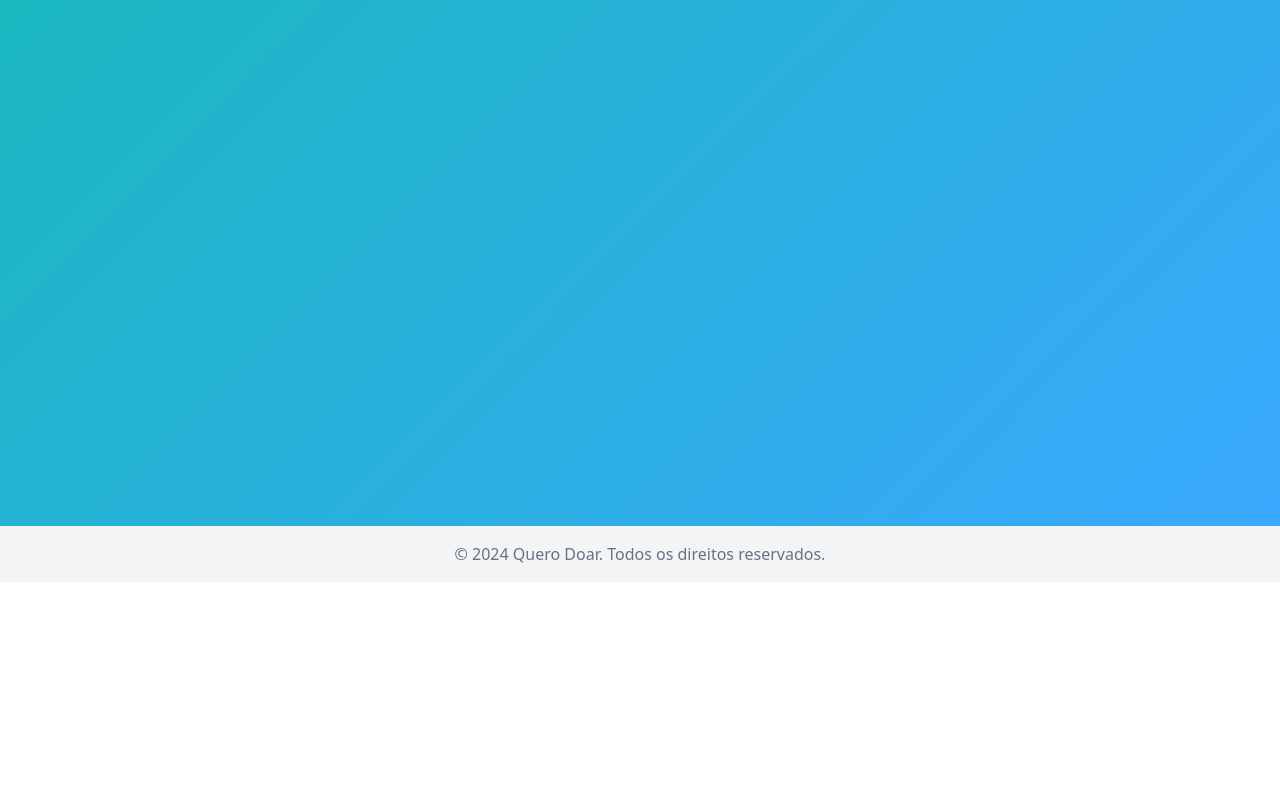
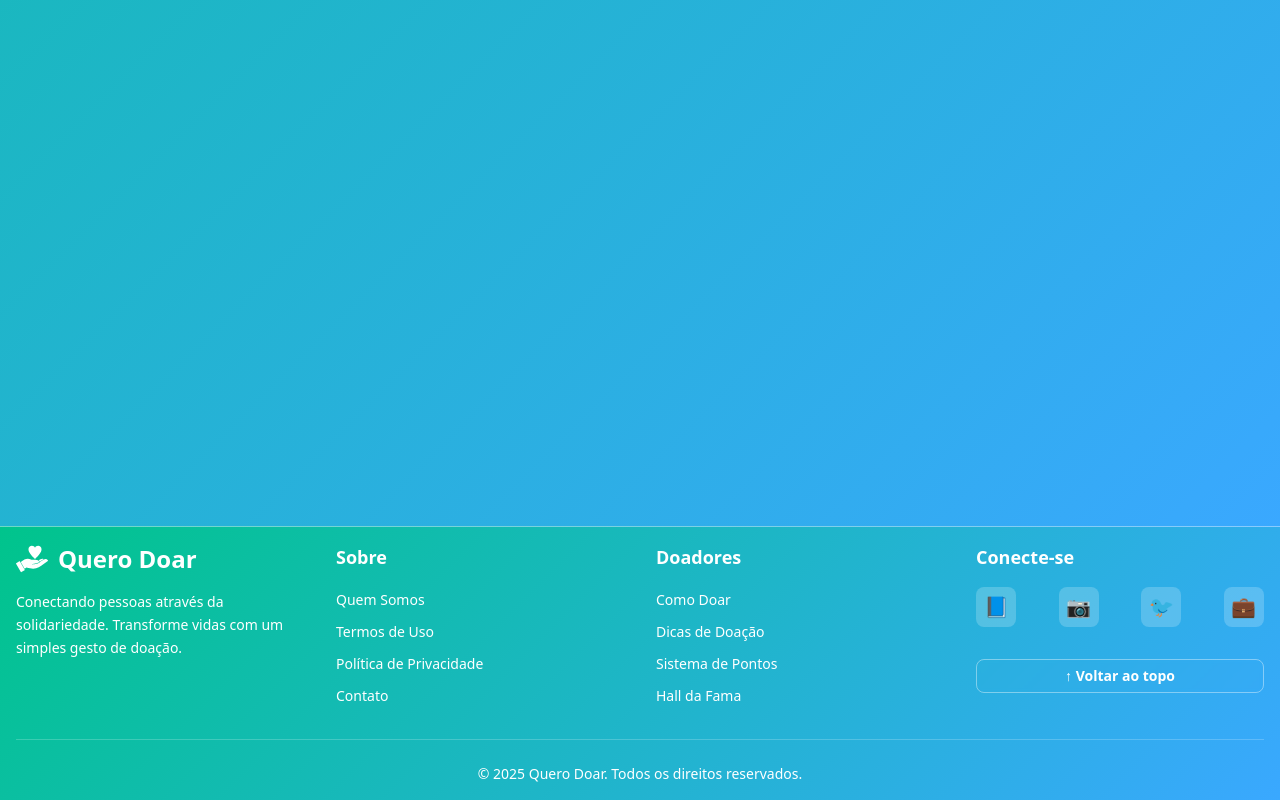
Before and after one commit to Eduardo-Ohlweiler/quero_doar_frontend, a React (Vite) app: page / in a window 1280 px wide. Shown: the part 1474-2274 px from the top of the page. Before the commit the page ends 2056 px from the top, so only its background shows below. Built offline with nearby package versions, Linux system fonts and the light colour scheme.

Commit message:
feat: Atualiza o componente Footer com novos estilos e adiciona ao MainLayout

```diff
--- a/src/components/Footer/Footer.jsx
+++ b/src/components/Footer/Footer.jsx
@@ -61,7 +61,7 @@ const Footer = ({
 
     const renderFullFooter = () => (
         <div className={twMerge(clsx(footerContainerStyles({ variant, appearance })))}>
-            <div className="container mx-auto px-4 py-12">
+            <div className="container mx-auto px-4 py-4">
                 {/* Main content */}
                 <div className="grid grid-cols-1 md:grid-cols-2 lg:grid-cols-4 gap-8 mb-8">
                     {/* Logo and description */}
@@ -72,9 +72,6 @@ const Footer = ({
                             color={appearance === 'white' ? 'primary' : 'white'}
                             className="mb-4"
                         />
-                        <p className="text-sm leading-relaxed mb-4">
-                            🧡 Quero Doar
-                        </p>
                         <p className="text-sm leading-relaxed">
                             Conectando pessoas através da solidariedade. Transforme vidas com um simples gesto de doação.
                         </p>
@@ -117,7 +114,7 @@ const Footer = ({
                     {/* Conecte-se section */}
                     <div className={twMerge(clsx(footerSectionStyles()))}>
                         <h3 className="font-semibold text-lg mb-4">Conecte-se</h3>
-                        <div className="flex flex-wrap gap-3 mb-4">
+                        <div className="flex justify-between mb-4">
                             {socialLinks.map((social) => (
                                 <a
                                     key={social.name}
--- a/src/components/Footer/Footer.styles.jsx
+++ b/src/components/Footer/Footer.styles.jsx
@@ -24,8 +24,7 @@ export const footerStyles = cva(
 
 export const footerContainerStyles = cva(
     // Estilo base do container
-    // 'w-full backdrop-blur-[2px]',
-    'w-full',
+    'w-full backdrop-blur-[2px] border-t border-white/40',
     {
         variants: {
             variant: {
@@ -33,7 +32,7 @@ export const footerContainerStyles = cva(
                 minimal: '',
             },
             appearance: {
-                gradient: 'bg-gradient-primary',
+                gradient: 'bg-gradient-primary', // Usa a classe definida em @layer utilities
                 white: 'bg-white text-[var(--color-primary)] border-t border-gray-200',
                 ghost: 'bg-black/20 backdrop-blur-[10px] border-t border-white/10',
             },
--- a/src/components/MainLayout/MainLayout.jsx
+++ b/src/components/MainLayout/MainLayout.jsx
@@ -1,8 +1,8 @@
-//TODO: ADICIONAR FOOTER FUTURAMENTE QUANDO IMPLEMENTADO
 //TODO: ADICIONAR UM CONTEXT PARA GERENCIAR A PESQUISA NO HEADER
 
 import { Outlet, useNavigate } from "react-router-dom";
 import Header from "../Header/Header";
+import Footer from "../Footer/Footer";
 import { useAuth } from "../../context/AuthContext";
 import { user as userMenuUser } from "../UserMenu/UserMenu";
 
@@ -26,10 +26,11 @@ export default function MainLayout() {
             <main className={`flex-1`}>
                 <Outlet />
             </main>
+            <Footer variant="full" appearance="gradient" />
             {/* Fake Footer */}
-            <div className="h-14 bg-gray-100 flex items-center justify-center">
+            {/* <div className="h-14 bg-gray-100 flex items-center justify-center">
                 <p className="text-gray-500">© 2024 Quero Doar. Todos os direitos reservados.</p>
-            </div>
+            </div> */}
             {/* <Footer /> */}
         </div>
     );
--- a/src/index.css
+++ b/src/index.css
@@ -1,10 +1,19 @@
-@import 'tailwindcss';
+@import "tailwindcss";
 
 :root {
 	/* --color-primary: #00c48c; */
 	--color-primary: #00564a;
   --gradient-primary: linear-gradient(135deg, #00c48c 0%, #3aa8ff 100%);
 	--view-height-minus-header: calc(100vh - 3.5rem);
+	--viewport-height-minus-header-full: calc(100vh - 3.5rem);
+	--viewport-height-minus-header-minimal: calc(100vh - 3.5rem);
+}
+
+/* Utilities customizadas para gradientes */
+@layer utilities {
+  .bg-gradient-primary {
+    background: var(--gradient-primary);
+  }
 }
 
 /* Animações para o componente LevelAchievement */
```
